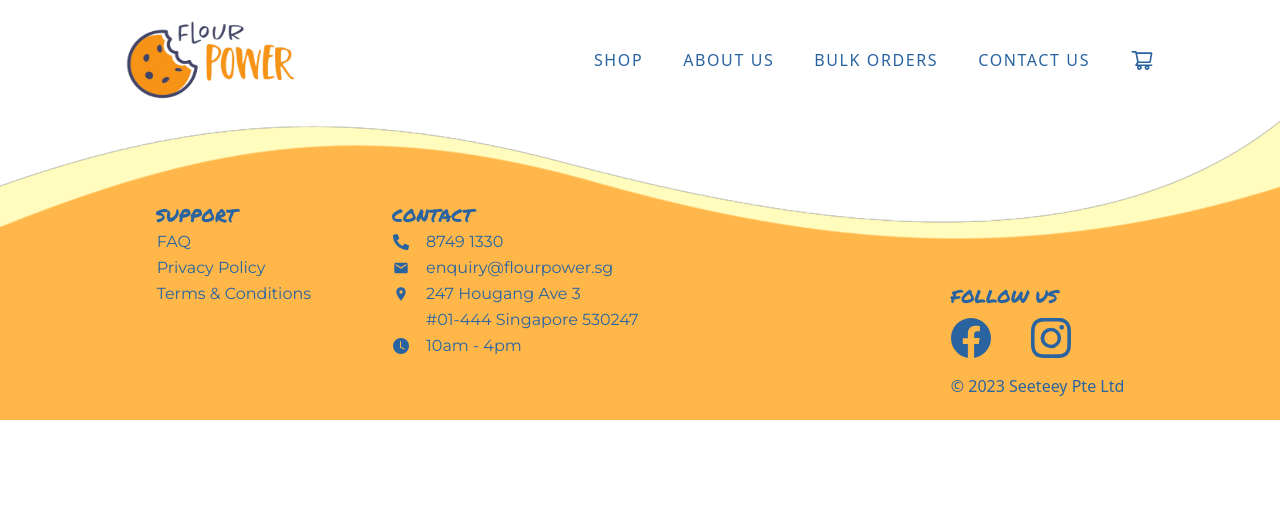
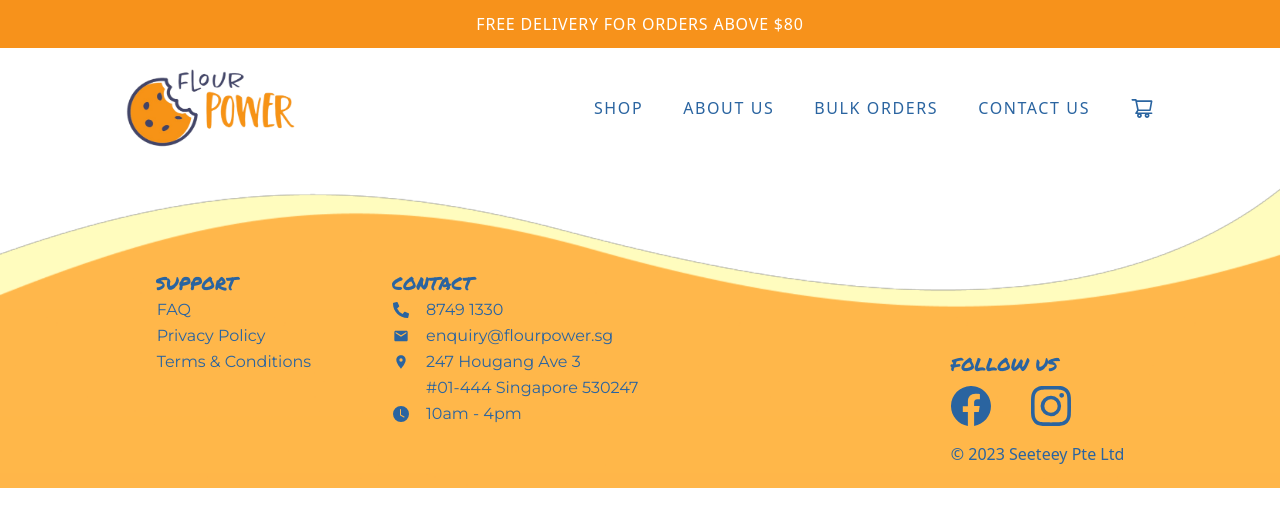
Before and after one commit to SamuelPhua/Client, a React (Vite) app: page /checkout in a window 1280 px wide. Shown: the top 526 px of the page. Built offline with nearby package versions, Linux system fonts and the light colour scheme.

Commit message:
Added shipping alert

```diff
--- a/src/App.jsx
+++ b/src/App.jsx
@@ -2,6 +2,7 @@ import React from "react";
 import Shop from "./Components/Shop";
 import { Routes, Route } from "react-router-dom";
 import AboutUs from "./Components/AboutUs";
+import ShippingAlert from "./Components/ShippingAlert";
 import Header from "./Components/Header";
 import ContactUs from "./Components/ContactUs";
 import FAQ from "./Components/footerPages/FAQ";
@@ -13,6 +14,7 @@ import Shipping from "./Components/Shipping";
 function App() {
   return (
     <div className="App">
+      <ShippingAlert />
       <Header />
       <Routes>
         <Route
--- a/src/Components/Header.jsx
+++ b/src/Components/Header.jsx
@@ -5,7 +5,7 @@ import { AiOutlineShoppingCart } from "react-icons/ai";
 
 const Header = () => {
   return (
-    <div className="header text-darkBlueFont text-montserrat text-xxs flex flex-row justify-around mt-5">
+    <div className="header text-darkBlueFont text-montserrat text-xxs flex flex-row justify-around my-5">
       <div>
         <img
           src="src/assets/FlourPowerLogo.png"
--- /dev/null
+++ b/src/Components/ShippingAlert.jsx
@@ -0,0 +1,11 @@
+import React from "react";
+
+const ShippingAlert = () => {
+  return (
+    <div className="bg-orange text-center text-montserrat text-white py-3 tracking-wider">
+      FREE DELIVERY FOR ORDERS ABOVE $80
+    </div>
+  );
+};
+
+export default ShippingAlert;
```
